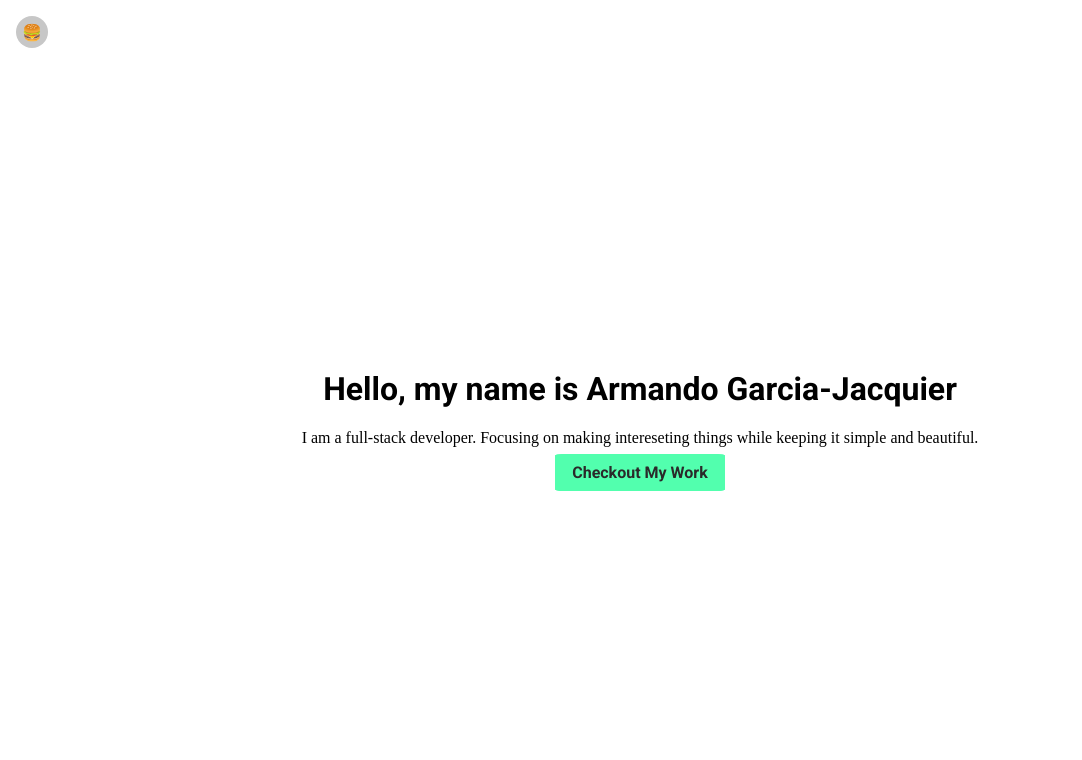
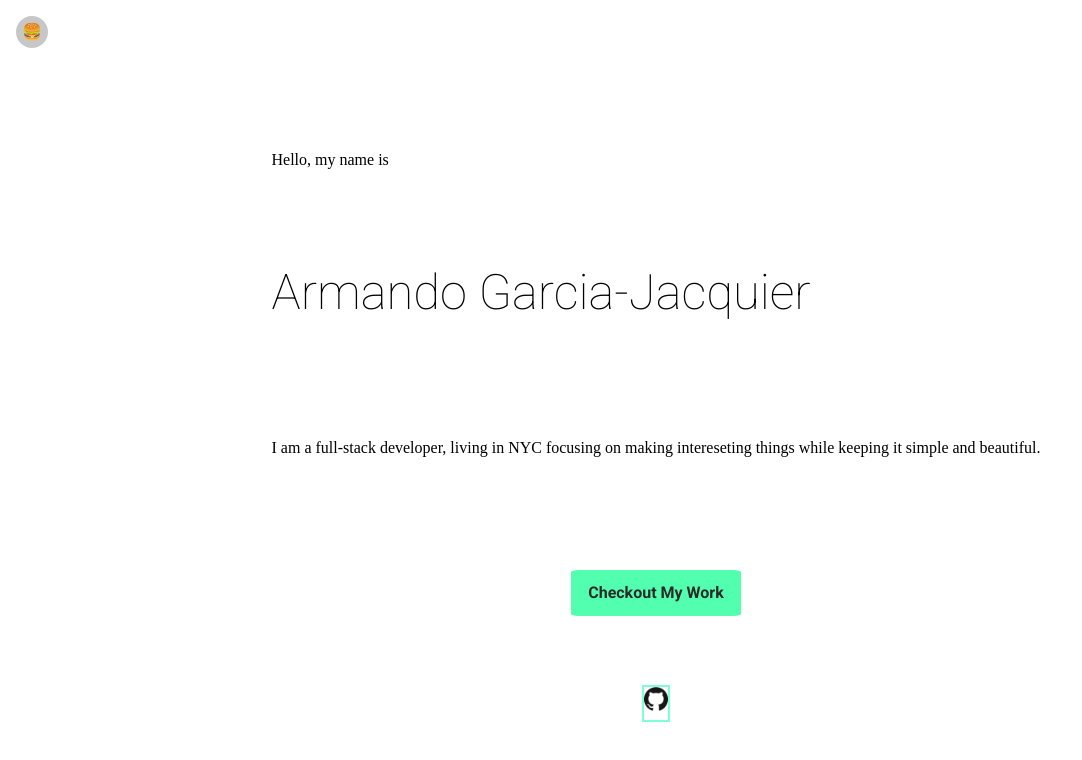
Before and after one commit to armandogj1/portfolio, a Next.js app: page / in a window 1280 px wide. Shown: the top 760 px of the page, without its empty margins (0-1082 px from the left). Built offline with nearby package versions, Linux system fonts and the light colour scheme; a web font is replaced by a local one.

Commit message:
Include type scale for css

```diff
--- a/pages/index.jsx
+++ b/pages/index.jsx
@@ -1,19 +1,28 @@
 import Link from 'next/link';
+import Image from 'next/image';
 import Layout from '../src/Layout';
+import styles from '../src/styles/index.module.css';
 
 const App = (props) => {
   return (
-		<div className='intro'>
-			<h1>{'Hello, my name is Armando Garcia-Jacquier'}</h1>
+    <section className={styles.intro}>
+      <p>Hello, my name is</p>
+      <h1>Armando Garcia-Jacquier</h1>
       <p>
-				{
-					'I am a full-stack developer. Focusing on making intereseting things while keeping it simple and beautiful.'
-				}
+        I am a full-stack developer, living in NYC focusing on making
+        intereseting things while keeping it simple and beautiful.
       </p>
       <Link href='/projects'>
         <a id='main-page-button'>Checkout My Work</a>
       </Link>
-		</div>
+      <a
+        href='https://github.com/armandogj1'
+        target='_blank'
+        rel='noopener noreferrer'
+      >
+        <Image src='/GitHub.png' alt='github logo' width='24' height='24' />
+      </a>
+    </section>
   );
 };
 
--- a/pages/projects/[project].jsx
+++ b/pages/projects/[project].jsx
@@ -1,4 +1,5 @@
 import { useRouter } from 'next/router';
+import Image from 'next/image';
 import Layout from '../../src/Layout';
 import projectsData from '../../src/assets/projectData.json';
 import styles from '../../src/styles/[project].module.css';
@@ -21,7 +22,9 @@ const Project = ({
       <h5>{description}</h5>
       <p>{summary}</p>
       <span className={styles['external-links']}>
-        <a href={github}>🐙🐱</a>
+        <a href={github}>
+          <Image src='/GitHub.png' alt='github logo' width='24' height='24' />
+        </a>
         {deployed && <a href={deployed}>App</a>}
       </span>
     </div>
--- /dev/null
+++ b/src/styles/index.module.css
@@ -0,0 +1,26 @@
+.intro {
+  display: flex;
+  box-sizing: border-box;
+  flex-direction: column;
+  justify-content: space-between;
+  /* align-items: center; */
+  height: 100%;
+  padding: 5em 0 5em 2em;
+
+  /* padding-bottom: 1em; */
+}
+
+/* .intro p:first-child {
+  margin-top: 20%;
+  outline: aquamarine solid 2px;
+} */
+
+.intro a {
+  width: fit-content;
+  align-self: center;
+}
+
+.intro a:last-child {
+  outline: aquamarine solid 2px;
+  justify-content: flex-end;
+}
--- a/styles.css
+++ b/styles.css
@@ -8,10 +8,59 @@
   --kameron: 'Kameron';
 }
 
+html {
+  font-size: 100%;
+} /*16px*/
+
 body {
+}
+
+body {
+  box-sizing: border-box;
   margin: 0;
   padding: 0;
   font-family: var(--roboto);
+  height: 100%;
+  background: white;
+  font-weight: 400;
+  line-height: 1.75;
+  color: #000000;
+}
+
+p {
+  margin-bottom: 1rem;
+}
+
+h1,
+h2,
+h3,
+h4,
+h5 {
+  margin: 3rem 0 1.38rem;
+  font-family: 'Roboto', sans-serif;
+  font-weight: 100;
+  line-height: 1.3;
+}
+
+h1 {
+  margin-top: 0;
+  font-size: 3.052rem;
+}
+
+h2 {
+  font-size: 2.441rem;
+}
+
+h3 {
+  font-size: 1.953rem;
+}
+
+h4 {
+  font-size: 1.563rem;
+}
+
+h5 {
+  font-size: 1.25rem;
 }
 
 a {
@@ -24,7 +73,9 @@ a {
   min-height: 100vh;
   margin: 0 auto;
   padding: 0;
-  grid-template-rows: 50px 1fr 20px;
+  justify-items: center;
+  grid-template-rows: 50px 1fr;
+  grid-template-columns: 1fr;
   color: black;
 }
 
@@ -50,8 +101,8 @@ footer {
   justify-content: center;
   background-color: var(--bg-grey);
   top: -100%;
-  height: 100%;
-  width: 100%;
+  height: 100vh;
+  width: 100vw;
   padding: 0 10px;
 }
 
@@ -106,9 +157,7 @@ footer {
 }
 
 #main-block {
-  display: flex;
-  align-items: center;
-  justify-content: center;
+  height: 100%;
 }
 
 #main-block p {
@@ -143,10 +192,9 @@ footer {
 .project-tile {
   display: grid;
   justify-content: center;
-  color: var(--lt-grey);
-  background-color: black;
+  color: var(--bg-green);
+  background-color: var(--bg-grey);
   text-decoration: none;
-  /* border-radius: 5px; */
   transition: transform 2s;
 }
 
@@ -160,7 +208,6 @@ footer {
 
 .project-tile-overlay {
   position: absolute;
-  /* height: 200px; */
   transition: opacity 0.5s;
 }
 
@@ -194,11 +241,18 @@ footer {
   #main-block-projects {
     display: flex;
     flex-direction: column;
+    width: 100vw;
   }
 
+  .project-body {
+    display: flex;
+    flex-direction: column;
+    /* width: 100vw; */
+  }
   .project-tile-overlay {
     display: absolute;
-    left: 0px;
+    /* left: 0px; */
+    /* width: 100vw; */
     z-index: 0;
     opacity: 75%;
   }
```
Also changed, not shown: public/GitHub.png (added). Lines whose indentation alone changed are shown as unchanged.
